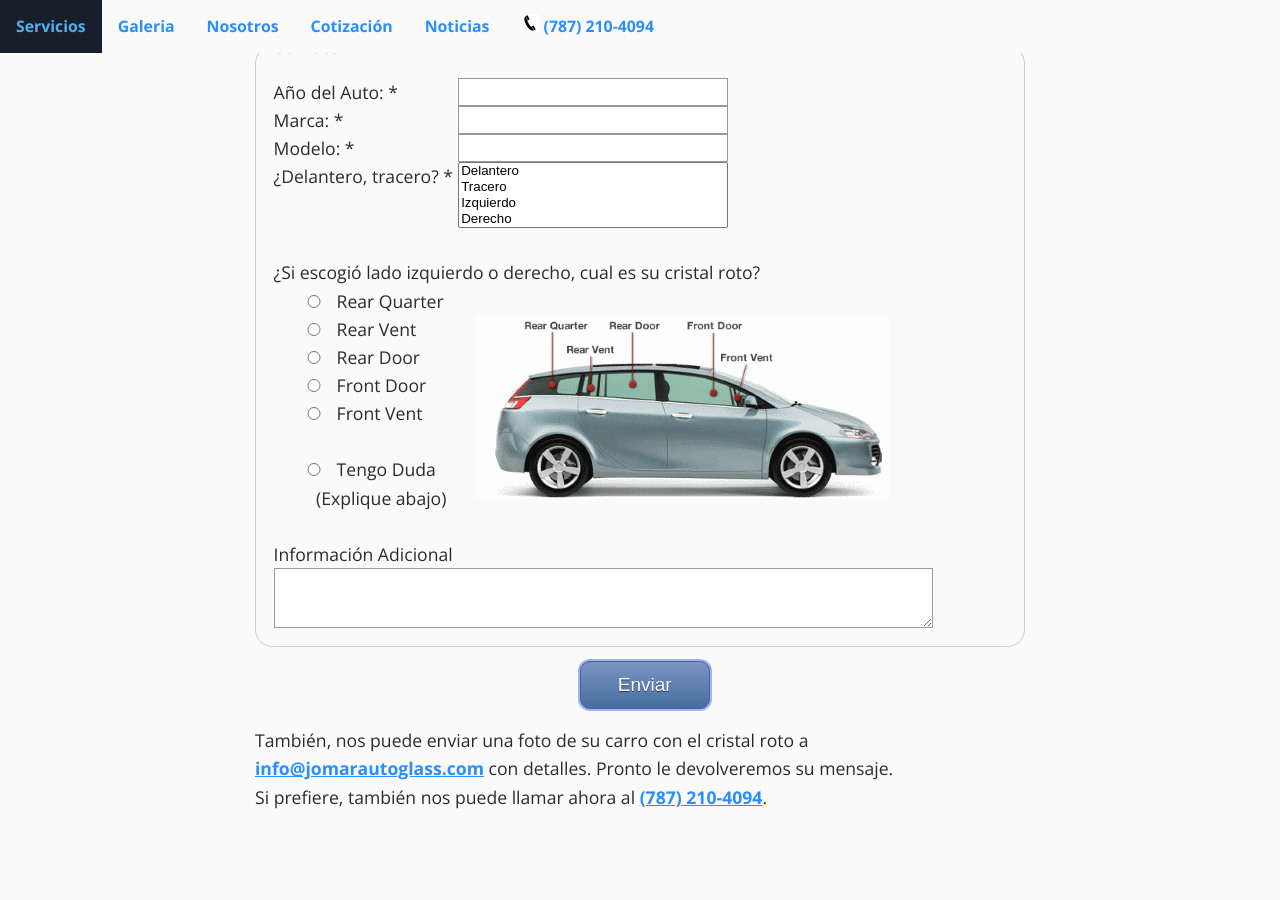
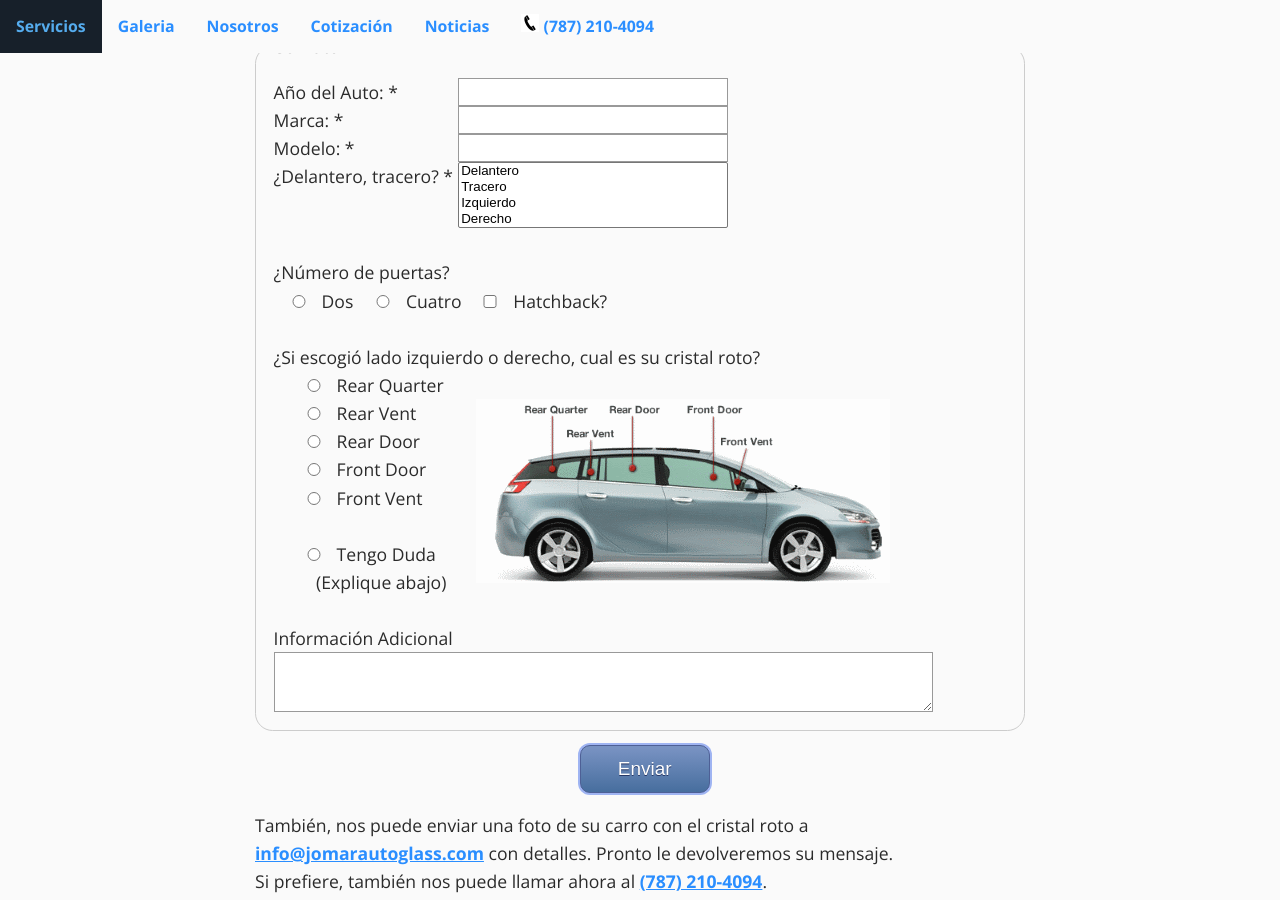
Before and after one commit to mariotalavera/jomarautoglass.com, a Jekyll site: the page built from _pages/04_job_request.md, in a window 1280 px wide and 900 px high, scrolled down 555 px. Built offline with Jekyll 4.4.1, drawn with Linux system fonts in a browser that asks for light colours; some web fonts are replaced.

Commit message:
form has number of doors now

```diff
--- a/_pages/04_job_request.md
+++ b/_pages/04_job_request.md
@@ -60,6 +60,12 @@ metadescription: Jomar Auto Glass. Llene este formulario para recibir precio y c
 		</select>
 	</div>
 	<div>
+		<br/>¿Número de puertas?<br/>
+		<input type="radio" name="Numero_Puertas" value="Dos Puertas" style="width: 40px;">Dos
+		<input type="radio" name="Numero_Puertas" value="Cuatro Puertas" style="width: 40px;">Cuatro
+		<input type="checkbox" name="Hatchback" value="Hatchback " style="width: 40px;">Hatchback?<br>
+	</div>
+	<div>
 		<br/>¿Si escogió lado izquierdo o derecho, cual es su cristal roto?
 	</div>
 	<div class="row">
```
